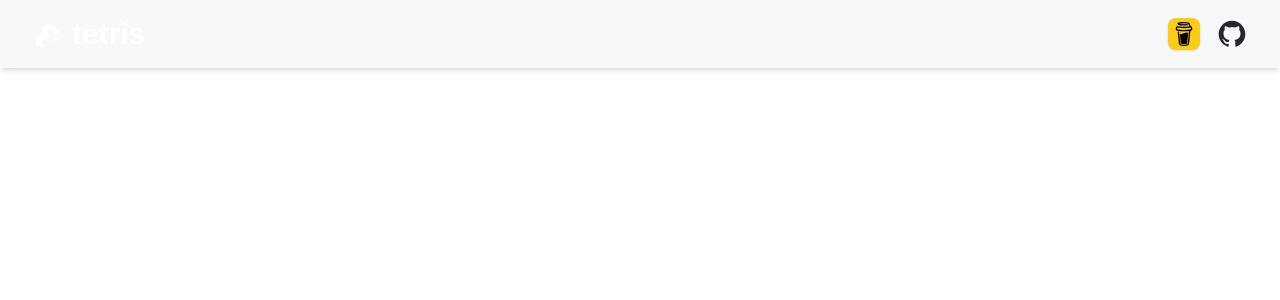
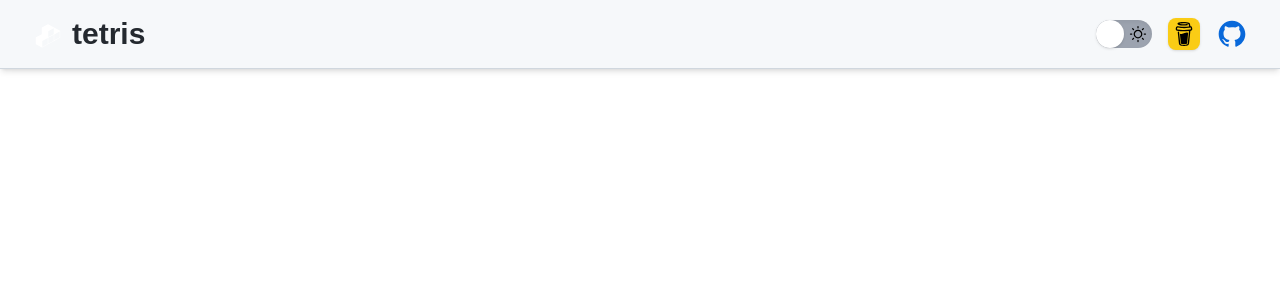
Before and after one commit to muzabol2/tetris, a Next.js app: page / in a window 1280 px wide. Shown: the top 300 px of the page. Built offline with nearby package versions, Linux system fonts and the light colour scheme.

Commit message:
Add dark mode switcher - not fully working

```diff
--- a/src/app/globals.css
+++ b/src/app/globals.css
@@ -6,6 +6,11 @@
   --background: #ffffff;
   --foreground: #24292f;
   --header: #f6f8fa;
+  --border: #d0d7de;
+  --muted-text: #6e7781;
+  --link: #0969da;
+  --button-bg: #2da44e;
+  --button-text: #ffffff;
 }
 
 @media (prefers-color-scheme: dark) {
@@ -13,6 +18,11 @@
     --background: #0d1117;
     --foreground: #c9d1d9;
     --header: #161b22;
+    --border: #30363d;
+    --muted-text: #8b949e;
+    --link: #58a6ff;
+    --button-bg: #238636;
+    --button-text: #ffffff;
   }
 }
 
@@ -24,4 +34,20 @@ body {
 
 header {
   background-color: var(--header);
+  border-bottom: 1px solid var(--border);
 }
+
+button {
+  background-color: var(--button-bg);
+  color: var(--button-text);
+  padding: 0.5rem 1rem;
+  border-radius: 5px;
+}
+
+a {
+  color: var(--link);
+}
+
+.muted {
+  color: var(--muted-text);
+}
--- a/src/app/page.tsx
+++ b/src/app/page.tsx
@@ -1,15 +1,18 @@
+"use client";
+import { ColorModeSwitcher } from "@/components";
 import { config } from "@/config";
 import { BuyMeACoffee, GithubIcon, TetrisLogoIcon } from "@/icons";
 
 const Home = () => {
   return (
-    <div className="grid grid-rows-[20px_1fr_20px] items-center justify-items-center min-h-screen p-8 pb-20 gap-16 sm:p-20 font-[family-name:var(--font-geist-sans)]">
-      <header className="w-full flex items-center justify-between p-4 bg-header bg-opacity-90 fixed top-0 left-0 right-0 shadow-md z-50 pl-8 pr-8">
-        <h1 className="flex items-center gap-2 text-3xl font-bold text-white">
+    <div className="grid grid-rows-[20px_1fr_20px] items-center justify-items-center min-h-screen p-8 pb-20 gap-16 sm:p-20 font-[family-name:var(--font-geist-sans)] bg-background text-foreground transition-colors duration-200">
+      <header className="w-full flex items-center justify-between p-4 fixed top-0 left-0 right-0 shadow-md z-50 pl-8 pr-8 bg-header dark:bg-header transition-colors duration-200">
+        <h1 className="flex items-center gap-2 text-3xl font-bold text-foreground">
           <TetrisLogoIcon />
           {config.title}
         </h1>
         <div className="flex items-center gap-4">
+          <ColorModeSwitcher />
           <a
             href={config.buyMeACoffee}
             target="_blank"
--- /dev/null
+++ b/src/components/color-mode-switcher/helpers.ts
@@ -0,0 +1,55 @@
+"use client";
+import { useEffect, useState } from "react";
+
+enum Mode {
+  Dark = "dark",
+  Light = "light",
+}
+
+export const useHelpers = () => {
+  const [colorMode, setColorMode] = useState<Mode>(() => {
+    if (typeof window !== "undefined") {
+      return window.matchMedia("(prefers-color-scheme: dark)").matches
+        ? Mode.Dark
+        : Mode.Light;
+    }
+    return Mode.Dark;
+  });
+
+  const [mounted, setMounted] = useState(false);
+
+  useEffect(() => {
+    if (typeof window === "undefined") {
+      return;
+    }
+
+    setMounted(true);
+
+    const mediaQuery = window.matchMedia("(prefers-color-scheme: dark)");
+    const handleChange = () => {
+      setColorMode(mediaQuery.matches ? Mode.Dark : Mode.Light);
+    };
+
+    mediaQuery.addEventListener("change", handleChange);
+
+    return () => mediaQuery.removeEventListener("change", handleChange);
+  }, []);
+
+  useEffect(() => {
+    if (colorMode === Mode.Dark) {
+      document.documentElement.classList.add(Mode.Dark);
+    } else {
+      document.documentElement.classList.remove(Mode.Dark);
+    }
+  }, [colorMode]);
+
+  const isActive = colorMode === Mode.Dark;
+
+  const toggleColorMode = () => {
+    setColorMode((prevMode) =>
+      prevMode === Mode.Light ? Mode.Dark : Mode.Light
+    );
+  };
+
+  return { isActive, toggleColorMode, mounted };
+};
--- /dev/null
+++ b/src/components/color-mode-switcher/index.tsx
@@ -0,0 +1,37 @@
+"use client";
+import { useHelpers } from "./helpers";
+import { MoonIcon, SunIcon } from "@/icons";
+
+const ColorModeSwitcher = () => {
+  const { isActive, toggleColorMode, mounted } = useHelpers();
+
+  if (!mounted) {
+    return null;
+  }
+
+  return (
+    <div className="flex items-center cursor-pointer" onClick={toggleColorMode}>
+      <div className="relative">
+        <div
+          className={`toggle__line w-14 h-7 rounded-full shadow-inner transition-colors duration-300 ${
+            isActive
+              ? "bg-blue-400 hover:bg-blue-500"
+              : "bg-gray-400 hover:bg-gray-500"
+          }`}
+        >
+          <div className="absolute inset-0 flex justify-between items-center px-1 pointer-events-none">
+            <MoonIcon />
+            <SunIcon />
+          </div>
+        </div>
+        <div
+          className={`toggle__dot absolute top-1/2 w-7 h-7 bg-white rounded-full shadow transform -translate-y-1/2 ${
+            isActive ? "right-0" : "left-0"
+          }`}
+        />
+      </div>
+    </div>
+  );
+};
+
+export { ColorModeSwitcher };
--- /dev/null
+++ b/src/components/index.ts
@@ -0,0 +1 @@
+export { ColorModeSwitcher } from "./color-mode-switcher";
--- /dev/null
+++ b/src/icons/MoonIcon.tsx
@@ -0,0 +1,12 @@
+export const MoonIcon = ({ className = "" }: { className?: string }) => (
+  <svg className={`h-5 w-5 ${className}`} viewBox="0 0 512 512">
+    <path
+      d="M386,248.478  c0,78.864-63.941,142.805-142.805,142.805c-48.513,0-91.395-24.202-117.195-61.194c14.54,4.687,30.037,7.215,46.135,7.215  c83.018,0,150.321-67.303,150.321-150.321c0-23.778-5.521-46.258-15.346-66.237C353.886,144.197,386,192.587,386,248.478z"
+      fill="none"
+      stroke="#000000"
+      strokeLinecap="round"
+      strokeMiterlimit="10"
+      strokeWidth="30"
+    />
+  </svg>
+);
--- /dev/null
+++ b/src/icons/SunIcon.tsx
@@ -0,0 +1,5 @@
+export const SunIcon = ({ className = "" }: { className?: string }) => (
+  <svg className={`h-5 w-5 ${className}`} viewBox="0 0 512 512">
+    <path d="M256,144c-61.75,0-112,50.25-112,112s50.25,112,112,112s112-50.25,112-112S317.75,144,256,144z M256,336    c-44.188,0-80-35.812-80-80c0-44.188,35.812-80,80-80c44.188,0,80,35.812,80,80C336,300.188,300.188,336,256,336z M256,112    c8.833,0,16-7.167,16-16V64c0-8.833-7.167-16-16-16s-16,7.167-16,16v32C240,104.833,247.167,112,256,112z M256,400    c-8.833,0-16,7.167-16,16v32c0,8.833,7.167,16,16,16s16-7.167,16-16v-32C272,407.167,264.833,400,256,400z M380.438,154.167    l22.625-22.625c6.25-6.25,6.25-16.375,0-22.625s-16.375-6.25-22.625,0l-22.625,22.625c-6.25,6.25-6.25,16.375,0,22.625    S374.188,160.417,380.438,154.167z M131.562,357.834l-22.625,22.625c-6.25,6.249-6.25,16.374,0,22.624s16.375,6.25,22.625,0    l22.625-22.624c6.25-6.271,6.25-16.376,0-22.625C147.938,351.583,137.812,351.562,131.562,357.834z M112,256    c0-8.833-7.167-16-16-16H64c-8.833,0-16,7.167-16,16s7.167,16,16,16h32C104.833,272,112,264.833,112,256z M448,240h-32    c-8.833,0-16,7.167-16,16s7.167,16,16,16h32c8.833,0,16-7.167,16-16S456.833,240,448,240z M131.541,154.167    c6.251,6.25,16.376,6.25,22.625,0c6.251-6.25,6.251-16.375,0-22.625l-22.625-22.625c-6.25-6.25-16.374-6.25-22.625,0    c-6.25,6.25-6.25,16.375,0,22.625L131.541,154.167z M380.459,357.812c-6.271-6.25-16.376-6.25-22.625,0    c-6.251,6.25-6.271,16.375,0,22.625l22.625,22.625c6.249,6.25,16.374,6.25,22.624,0s6.25-16.375,0-22.625L380.459,357.812z" />
+  </svg>
+);
--- a/src/icons/index.ts
+++ b/src/icons/index.ts
@@ -1,3 +1,5 @@
 export { BuyMeACoffee } from "./BuyMeACoffee";
 export { GithubIcon } from "./GithubIcon";
+export { MoonIcon } from "./MoonIcon";
+export { SunIcon } from "./SunIcon";
 export { TetrisLogoIcon } from "./TetrisLogoIcon";
--- a/tailwind.config.ts
+++ b/tailwind.config.ts
@@ -10,9 +10,16 @@ const config: Config = {
         background: "var(--background)",
         foreground: "var(--foreground)",
         header: "var(--header)",
+        border: "var(--border)",
+        "muted-text": "var(--muted-text)",
+        link: "var(--link)",
+        "button-bg": "var(--button-bg)",
+        "button-text": "var(--button-text)",
       },
     },
   },
+  darkMode: 'class',
   plugins: [],
 };
+
 export default config;
```
